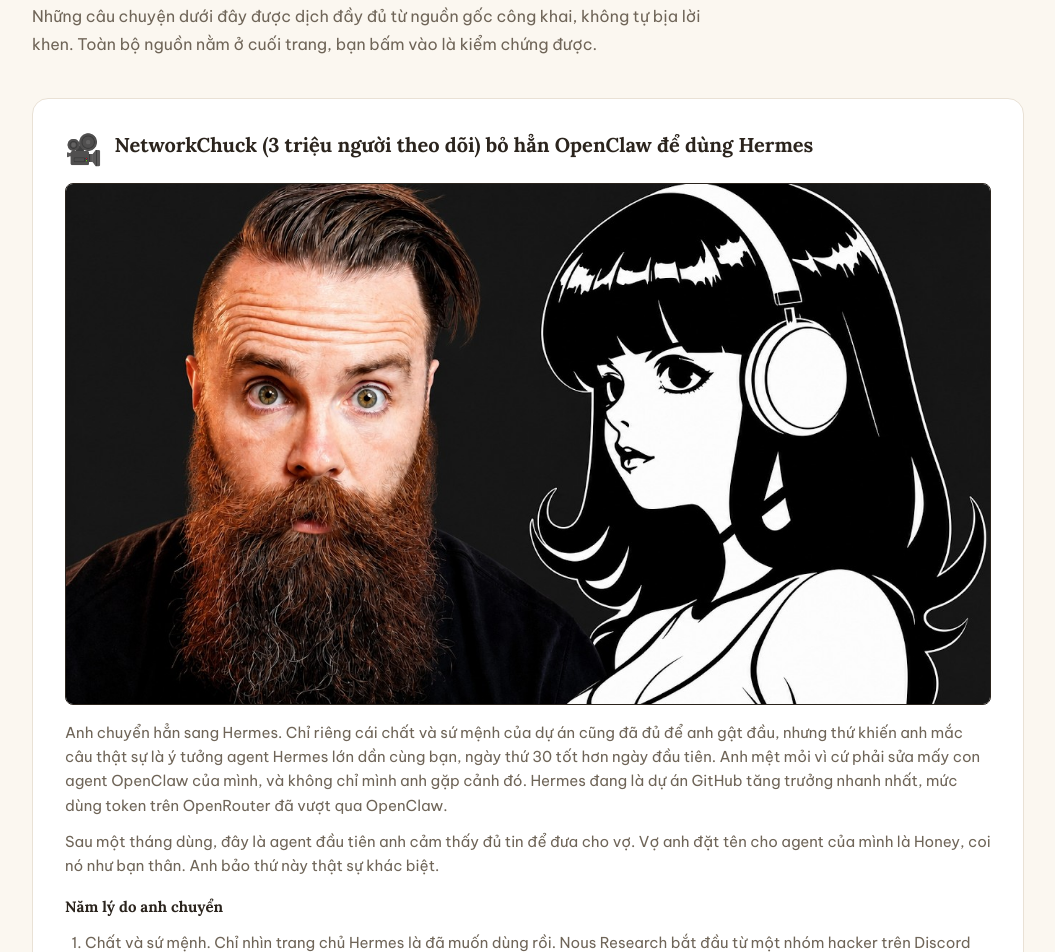
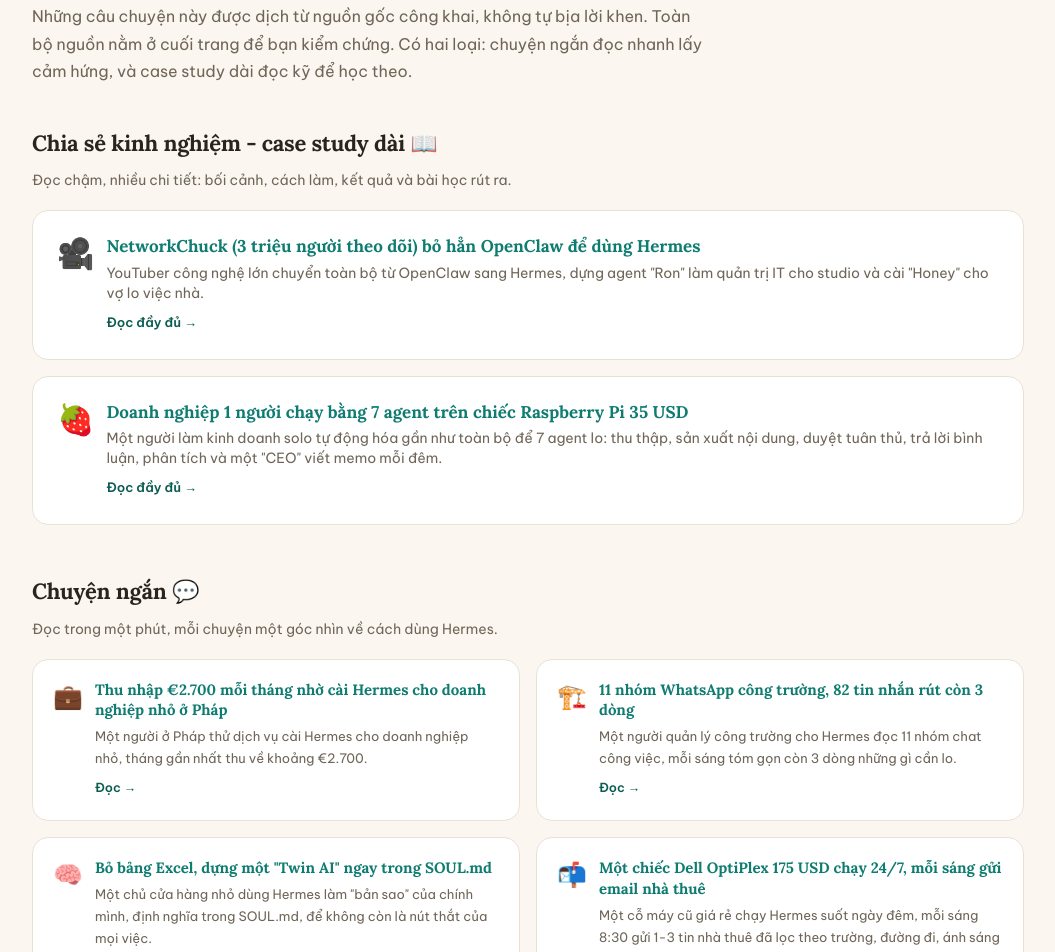
Before and after one commit to trungtd47/congdongai, a Next.js app: page /cau-chuyen in a window 1280 px wide. Shown: the part 200-1152 px from the top of the page, without its empty margins (112-1167 px from the left). Built offline with nearby package versions, Linux system fonts and the light colour scheme; no server answers.

Commit message:
cấu trúc lại trang câu chuyện: mỗi câu chuyện trang riêng + bình luận, phân loại chuyện ngắn / case dài

```diff
--- /dev/null
+++ b/src/app/cau-chuyen/[slug]/page.tsx
@@ -0,0 +1,150 @@
+import type { Metadata } from 'next';
+import Link from 'next/link';
+import { notFound } from 'next/navigation';
+import { caseStudies, type CaseBlock } from '@/lib/case-studies';
+import { Breadcrumb } from '@/components/Breadcrumb';
+import { CommentsSection } from '@/components/CommentsSection';
+import { JsonLd, articleJsonLd, breadcrumbJsonLd } from '@/lib/seo';
+import { canonicalUrl } from '@/lib/site';
+
+interface Props {
+  params: Promise<{ slug: string }>;
+}
+
+export function generateStaticParams() {
+  return caseStudies.map((c) => ({ slug: c.slug }));
+}
+
+function caseBlock(block: CaseBlock, i: number) {
+  if (block.h)
+    return (
+      <h3 key={i} className="pt-1 font-bold text-ink">
+        {block.h}
+      </h3>
+    );
+  if (block.p) return <p key={i}>{block.p}</p>;
+  if (block.ol)
+    return (
+      <ol key={i} className="list-decimal space-y-2 pl-5">
+        {block.ol.map((li, j) => (
+          <li key={j}>{li}</li>
+        ))}
+      </ol>
+    );
+  if (block.ul)
+    return (
+      <ul key={i} className="list-disc space-y-2 pl-5">
+        {block.ul.map((li, j) => (
+          <li key={j}>{li}</li>
+        ))}
+      </ul>
+    );
+  return null;
+}
+
+export async function generateMetadata({ params }: Props): Promise<Metadata> {
+  const { slug } = await params;
+  const c = caseStudies.find((x) => x.slug === slug);
+  if (!c) return {};
+  return {
+    title: c.title,
+    description: c.teaser,
+    alternates: { canonical: `/cau-chuyen/${slug}` },
+    openGraph: {
+      type: 'article',
+      title: c.title,
+      description: c.teaser,
+      url: canonicalUrl(`/cau-chuyen/${slug}`),
+    },
+  };
+}
+
+export default async function CauChuyenDetailPage({ params }: Props) {
+  const { slug } = await params;
+  const idx = caseStudies.findIndex((x) => x.slug === slug);
+  const c = caseStudies[idx];
+  if (!c) notFound();
+  const prev = caseStudies[idx - 1];
+  const next = caseStudies[idx + 1];
+  const isLong = c.type === 'long';
+
+  return (
+    <div className="wrap max-w-3xl py-12">
+      <JsonLd
+        data={articleJsonLd({
+          headline: c.title,
+          description: c.teaser,
+          slug: c.slug,
+          datePublished: '2026-09-22',
+          dateModified: '2026-09-22',
+          authorName: 'Cộng Đồng AI',
+        })}
+      />
+      <JsonLd
+        data={breadcrumbJsonLd([
+          { name: 'Trang chủ', path: '/' },
+          { name: 'Câu chuyện thật', path: '/cau-chuyen' },
+          { name: c.title, path: `/cau-chuyen/${slug}` },
+        ])}
+      />
+
+      <Breadcrumb
+        items={[{ name: 'Câu chuyện thật', href: '/cau-chuyen' }, { name: c.title }]}
+      />
+
+      <div className="mb-3 flex items-center gap-2 text-[13px] font-bold uppercase tracking-[1.5px] text-teal-dark">
+        <span className="text-2xl">{c.icon}</span>
+        <span>{isLong ? 'Chia sẻ kinh nghiệm' : 'Câu chuyện thật'}</span>
+      </div>
+      <h1 className="mb-3 text-[32px] font-extrabold leading-[1.2] tracking-[-0.5px]">
+        {c.title}
+      </h1>
+
+      {c.image && (
+        // eslint-disable-next-line @next/next/no-img-element
+        <img
+          src={c.image}
+          alt={c.title}
+          className="mb-6 w-full rounded-lg border border-[var(--line)]"
+        />
+      )}
+
+      <div className="flex flex-col gap-3 text-[15px] leading-relaxed text-ink-soft">
+        {c.body.map(caseBlock)}
+      </div>
+
+      <div className="mt-8 rounded-lg border border-[var(--line)] bg-stone-50 p-4 text-sm text-ink-soft">
+        Nguồn:{' '}
+        <a
+          href={c.sourceUrl}
+          target="_blank"
+          rel="noopener noreferrer"
+          className="text-teal-dark underline decoration-[var(--gold)] underline-offset-2"
+        >
+          {c.sourceLabel}
+        </a>
+      </div>
+
+      <div className="mt-10">
+        <CommentsSection slug={c.slug} />
+      </div>
+
+      <div className="mt-10 flex flex-wrap gap-3">
+        {next ? (
+          <Link href={`/cau-chuyen/${next.slug}`} className="btn btn-primary">
+            Tiếp theo: {next.title} →
+          </Link>
+        ) : (
+          <Link href="/cau-chuyen" className="btn btn-primary">
+            Về danh sách câu chuyện →
+          </Link>
+        )}
+        {prev && (
+          <Link href={`/cau-chuyen/${prev.slug}`} className="btn btn-ghost">
+            ← {prev.title}
+          </Link>
+        )}
+      </div>
+    </div>
+  );
+}
--- a/src/app/cau-chuyen/page.tsx
+++ b/src/app/cau-chuyen/page.tsx
@@ -1,15 +1,19 @@
 import type { Metadata } from 'next';
+import Link from 'next/link';
 import { Breadcrumb } from '@/components/Breadcrumb';
 import { caseStudies, caseStudyAggregator } from '@/lib/case-studies';
 
 export const metadata: Metadata = {
   title: 'Người thật chuyện thật - họ đã dùng Hermes thế nào',
   description:
-    'Toàn bộ case study được dịch đầy đủ từ nguồn gốc công khai (YouTube, Dev.to, Reddit), có nguồn dẫn ở cuối trang để bạn tự kiểm chứng.',
+    'Toàn bộ case study được dịch đầy đủ từ nguồn gốc công khai (YouTube, Dev.to, Reddit, X), có nguồn dẫn ở cuối trang để bạn tự kiểm chứng. Mỗi câu chuyện có trang riêng kèm bình luận.',
   alternates: { canonical: '/cau-chuyen' },
 };
 
 export default function CauChuyenPage() {
+  const longCases = caseStudies.filter((c) => c.type === 'long');
+  const shortCases = caseStudies.filter((c) => c.type !== 'long');
+
   return (
     <div className="wrap py-12">
       <Breadcrumb items={[{ name: 'Câu chuyện thật' }]} />
@@ -20,53 +24,64 @@
         Họ đã dùng Hermes thế nào
       </h1>
       <p className="mb-10 max-w-2xl text-[16px] text-ink-soft">
-        Những câu chuyện dưới đây được dịch đầy đủ từ nguồn gốc công khai, không tự bịa
-        lời khen. Toàn bộ nguồn nằm ở cuối trang, bạn bấm vào là kiểm chứng được.
+        Những câu chuyện này được dịch từ nguồn gốc công khai, không tự bịa lời khen. Toàn
+        bộ nguồn nằm ở cuối trang để bạn kiểm chứng. Có hai loại: chuyện ngắn đọc nhanh
+        lấy cảm hứng, và case study dài đọc kỹ để học theo.
       </p>
 
-      <div className="flex flex-col gap-10">
-        {caseStudies.map((c) => (
-          <article key={c.slug} id={c.slug} className="card p-6 md:p-8">
-            <div className="mb-4 flex items-start gap-3">
+      {longCases.length > 0 && (
+        <section className="mb-12">
+          <h2 className="mb-2 text-[22px] font-extrabold tracking-[-0.3px]">
+            Chia sẻ kinh nghiệm - case study dài 📖
+          </h2>
+          <p className="mb-5 max-w-2xl text-sm text-ink-soft">
+            Đọc chậm, nhiều chi tiết: bối cảnh, cách làm, kết quả và bài học rút ra.
+          </p>
+          <div className="flex flex-col gap-4">
+            {longCases.map((c) => (
+              <Link
+                key={c.slug}
+                href={`/cau-chuyen/${c.slug}`}
+                className="card card-hover p-5 md:p-6"
+              >
+                <div className="flex items-start gap-3">
                   <span className="text-3xl">{c.icon}</span>
-              <h2 className="text-[20px] font-bold leading-snug">{c.title}</h2>
+                  <div className="min-w-0">
+                    <h3 className="text-[17px] font-bold leading-snug">{c.title}</h3>
+                    <p className="mt-1 text-sm text-ink-soft">{c.teaser}</p>
+                    <span className="mt-2 inline-block text-[13px] font-semibold text-teal-dark">
+                      Đọc đầy đủ →
+                    </span>
                   </div>
-
-            {c.image && (
-              <img
-                src={c.image}
-                alt={c.title}
-                className="mb-4 w-full rounded-lg border border-[var(--line)]"
-                loading="lazy"
-              />
+                </div>
+              </Link>
+            ))}
+          </div>
+        </section>
       )}
 
-            <div className="flex flex-col gap-3 text-[15px] leading-relaxed text-ink-soft">
-              {c.body.map((b, i) => {
-                if (b.h) return <h3 key={i} className="pt-1 font-bold text-ink">{b.h}</h3>;
-                if (b.p) return <p key={i}>{b.p}</p>;
-                if (b.ol)
-                  return (
-                    <ol key={i} className="list-decimal space-y-2 pl-5">
-                      {b.ol.map((li, j) => (
-                        <li key={j}>{li}</li>
-                      ))}
-                    </ol>
-                  );
-                if (b.ul)
-                  return (
-                    <ul key={i} className="list-disc space-y-2 pl-5">
-                      {b.ul.map((li, j) => (
-                        <li key={j}>{li}</li>
-                      ))}
-                    </ul>
-                  );
-                return null;
-              })}
+      <section>
+        <h2 className="mb-2 text-[22px] font-extrabold tracking-[-0.3px]">Chuyện ngắn 💬</h2>
+        <p className="mb-5 max-w-2xl text-sm text-ink-soft">
+          Đọc trong một phút, mỗi chuyện một góc nhìn về cách dùng Hermes.
+        </p>
+        <div className="grid grid-cols-1 gap-4 md:grid-cols-2">
+          {shortCases.map((c) => (
+            <Link key={c.slug} href={`/cau-chuyen/${c.slug}`} className="card card-hover p-5">
+              <div className="flex items-start gap-3">
+                <span className="text-2xl">{c.icon}</span>
+                <div className="min-w-0">
+                  <h3 className="text-[15px] font-bold leading-snug">{c.title}</h3>
+                  <p className="mt-1 text-[13px] text-ink-soft">{c.teaser}</p>
+                  <span className="mt-2 inline-block text-[12.5px] font-semibold text-teal-dark">
+                    Đọc →
+                  </span>
                 </div>
-          </article>
+              </div>
+            </Link>
           ))}
         </div>
+      </section>
 
       {/* NGUỒN */}
       <section className="mt-12 border-t border-[var(--line)] pt-6">
--- a/src/app/page.tsx
+++ b/src/app/page.tsx
@@ -203,7 +203,7 @@
                         <h4>{w.title}</h4>
                         <p>{w.teaser}</p>
                         <div className="srcline">
-                          <Link href={`/cau-chuyen#${w.slug}`}>Đọc đầy đủ →</Link>
+                          <Link href={`/cau-chuyen/${w.slug}`}>Đọc đầy đủ →</Link>
                         </div>
                       </div>
                     </div>
--- a/src/lib/case-studies.ts
+++ b/src/lib/case-studies.ts
@@ -14,12 +14,14 @@
   sourceLabel: string;
   sourceUrl: string;
   body: CaseBlock[];
+  type?: 'short' | 'long';
 }
 
 export const caseStudies: CaseStudy[] = [
   {
     slug: 'networkchuck',
     icon: '🎥',
+    type: 'long',
     title: 'NetworkChuck (3 triệu người theo dõi) bỏ hẳn OpenClaw để dùng Hermes',
     teaser:
       'YouTuber công nghệ lớn chuyển toàn bộ từ OpenClaw sang Hermes, dựng agent "Ron" làm quản trị IT cho studio và cài "Honey" cho vợ lo việc nhà.',
@@ -54,6 +56,7 @@
   {
     slug: 'devto-7-agents',
     icon: '🍓',
+    type: 'long',
     title: 'Doanh nghiệp 1 người chạy bằng 7 agent trên chiếc Raspberry Pi 35 USD',
     teaser:
       'Một người làm kinh doanh solo tự động hóa gần như toàn bộ để 7 agent lo: thu thập, sản xuất nội dung, duyệt tuân thủ, trả lời bình luận, phân tích và một "CEO" viết memo mỗi đêm.',
```
Lines whose indentation alone changed are shown as unchanged.
